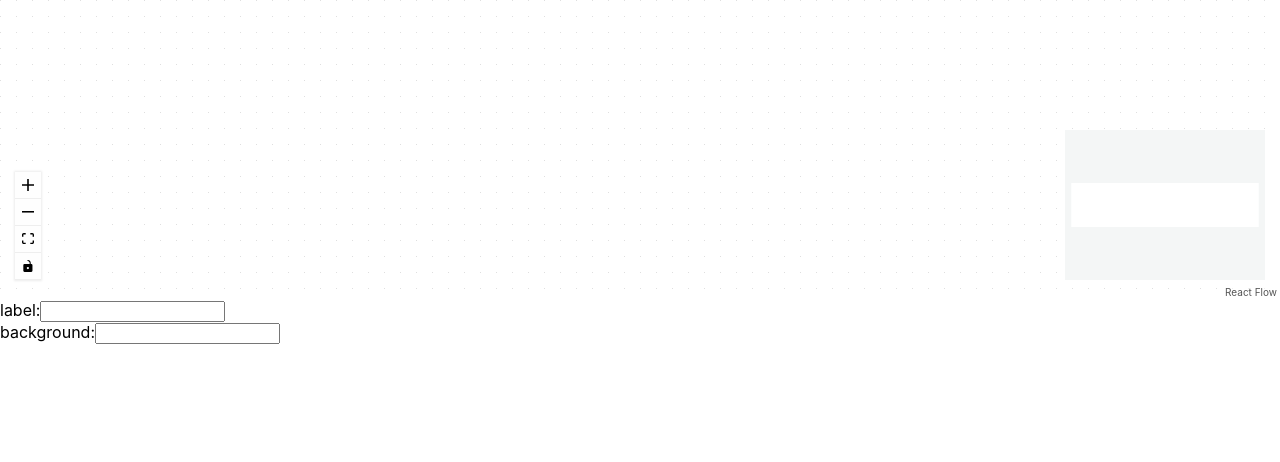
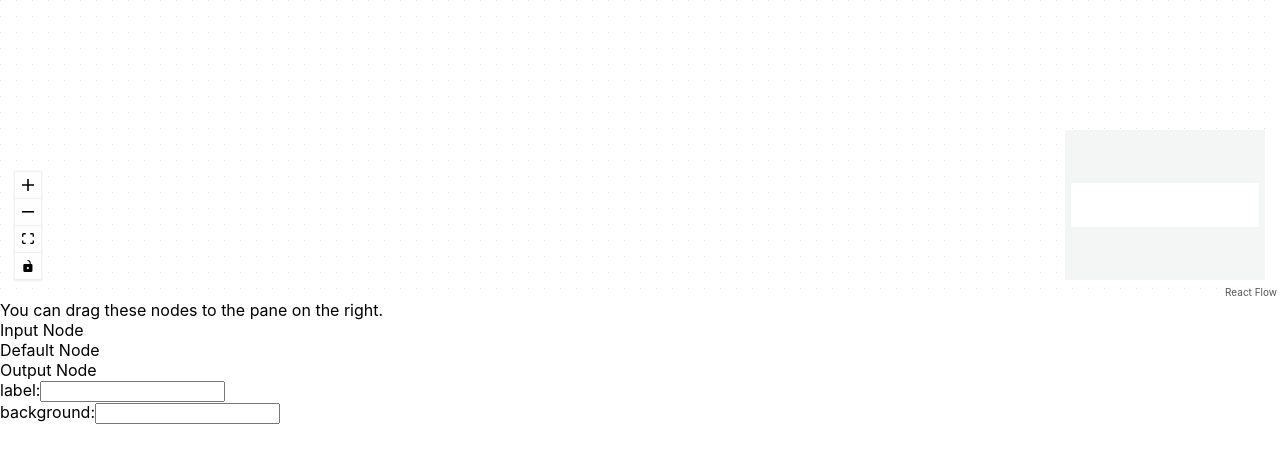
Before and after one commit to yasuaki-344/work-flow-chart, a React (Create React App) app in the folder work-flow-chart-client/: page / in a window 1280 px wide. Shown: the top 462 px of the page. Built offline with nearby package versions, Linux system fonts and the light colour scheme.

Commit message:
Add ReactFlowProvider

```diff
--- a/work-flow-chart-client/src/App.tsx
+++ b/work-flow-chart-client/src/App.tsx
@@ -8,6 +8,7 @@ import ReactFlow, {
   Controls,
   Background,
   MiniMap,
+  ReactFlowProvider,
 } from "react-flow-renderer";
 import "./App.css";
 
@@ -45,6 +46,42 @@ const initialElements = [
   },
   { id: "e2-3", source: "2", target: "3", type: "smoothstep" },
 ];
+
+const DragPanel = () => {
+  const onDragStart = (event: any, nodeType: any) => {
+    event.dataTransfer.setData("application/reactflow", nodeType);
+    event.dataTransfer.effectAllowed = "move";
+  };
+
+  return (
+    <aside>
+      <div className="description">
+        You can drag these nodes to the pane on the right.
+      </div>
+      <div
+        className="dndnode input"
+        onDragStart={(event) => onDragStart(event, "input")}
+        draggable
+      >
+        Input Node
+      </div>
+      <div
+        className="dndnode"
+        onDragStart={(event) => onDragStart(event, "default")}
+        draggable
+      >
+        Default Node
+      </div>
+      <div
+        className="dndnode output"
+        onDragStart={(event) => onDragStart(event, "output")}
+        draggable
+      >
+        Output Node
+      </div>
+    </aside>
+  );
+};
 
 const App = () => {
   const [elements, setElements] = useState<any>(initialElements);
@@ -92,6 +129,7 @@ const App = () => {
 
   return (
     <>
+      <ReactFlowProvider>
         <div style={{ height: 300 }}>
           <ReactFlow
             elements={elements}
@@ -104,6 +142,8 @@ const App = () => {
             {background}
           </ReactFlow>
         </div>
+        <DragPanel />
+      </ReactFlowProvider>
       <div>
         <div>
           <label>label:</label>
```
Lines whose indentation alone changed are shown as unchanged.
